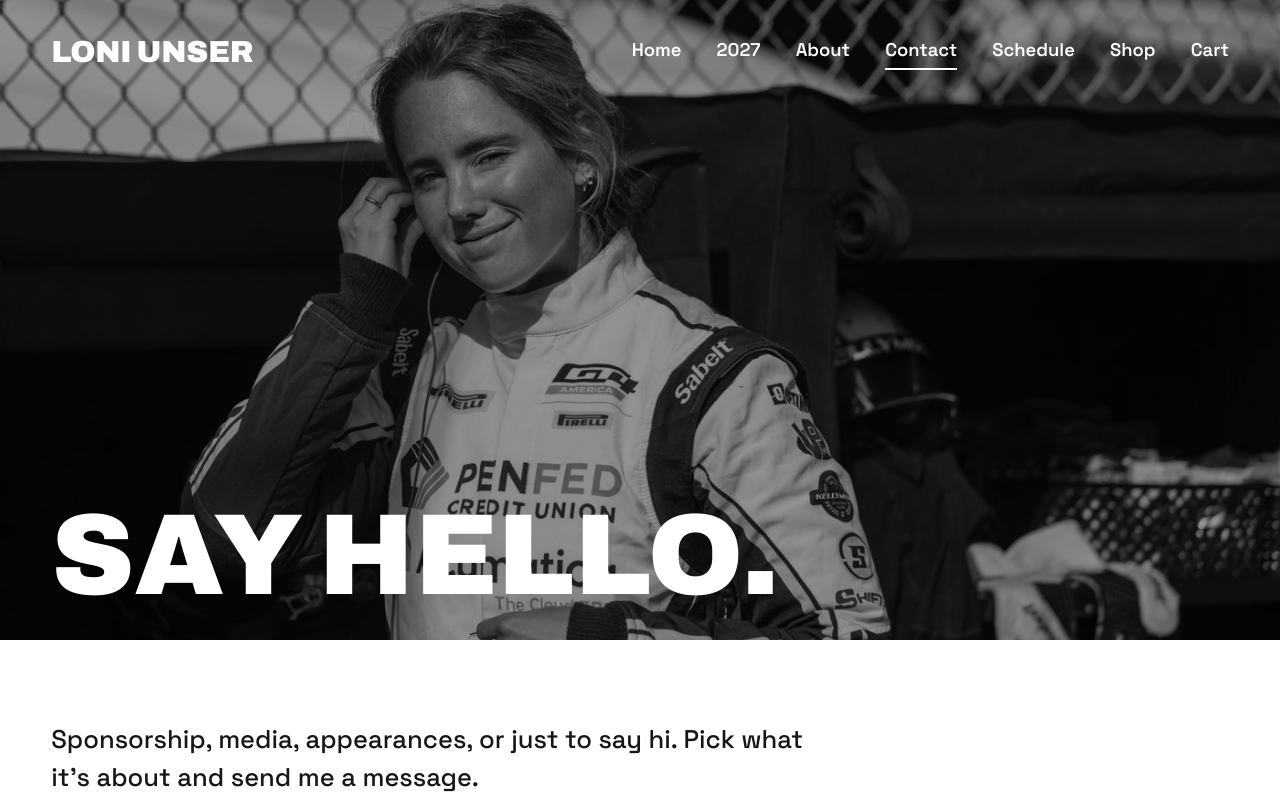
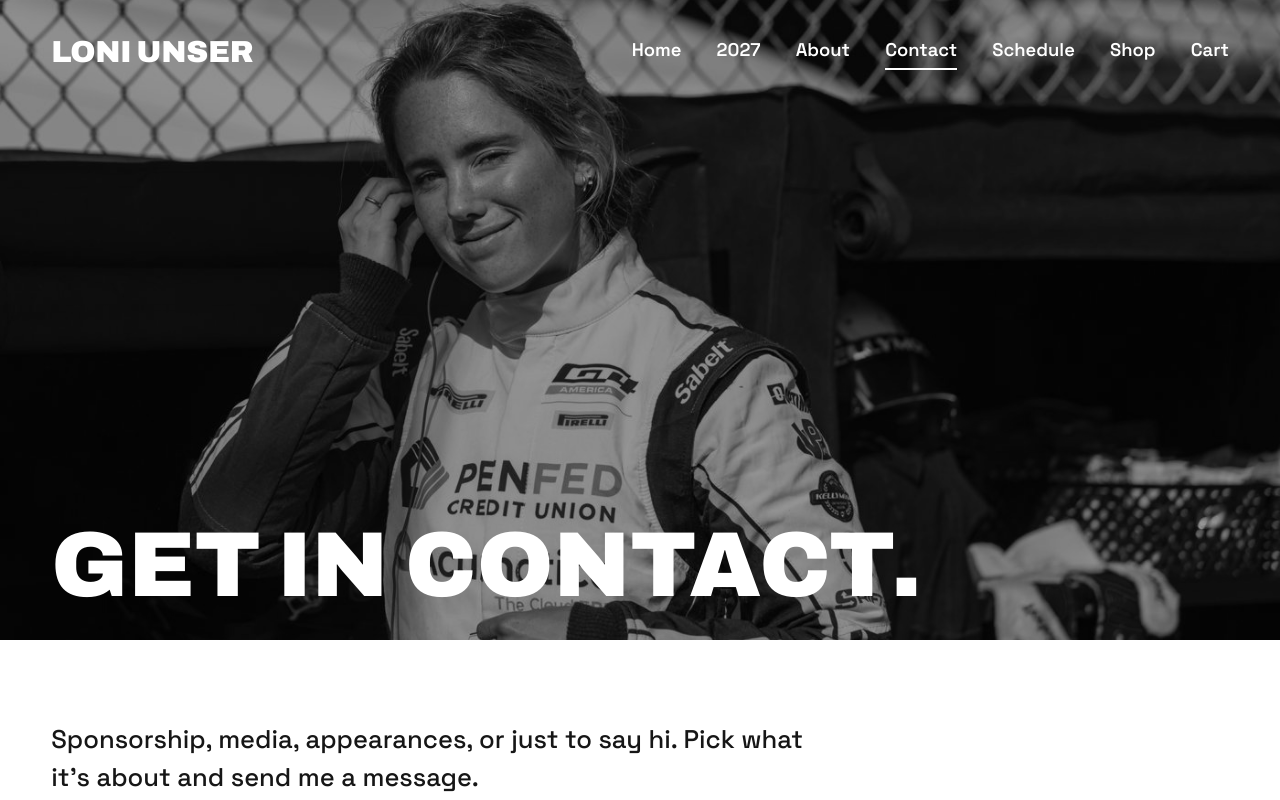
Before and after one commit to loniunser/Loni-Unser-Racing, a plain HTML site: page contact.html in a window 1280 px wide. Shown: the top 800 px of the page. Drawn offline with Linux system fonts and the light colour scheme.

Commit message:
Contact headline and footer link: 'Get in contact'
Co-Authored-By: Claude Sonnet 5.5 <noreply@anthropic.com>
Claude-Session: https://claude.ai/code/session_01UKpzJzssgiV1uMcqs8wXjJ

```diff
--- a/contact.html
+++ b/contact.html
@@ -1,7 +1,7 @@
 <!doctype html><html lang="en"><head><meta charset="utf-8"><meta name="viewport" content="width=device-width,initial-scale=1"><title>Contact — Loni Unser</title><meta name="description" content="Loni Unser: sports car racing driver. Schedule, story, partners and official merch."><link rel="preconnect" href="https://fonts.googleapis.com"><link rel="preconnect" href="https://fonts.gstatic.com" crossorigin><link href="https://fonts.googleapis.com/css2?family=Archivo:wdth,wght@125,900&family=Space+Grotesk:wght@500;600;700&display=swap" rel="stylesheet"><link rel="stylesheet" href="styles.css"></head><body class="on-photo"><main>
 <section class="hero ct2-hero">
 <img class="photo" src="assets/contact.jpg" alt="Loni smiling in the pits with her earpiece in">
-<h1>Say hello.</h1>
+<h1>Get in contact.</h1>
 </section>
 
 <section class="ct2-intro">
--- a/layout.js
+++ b/layout.js
@@ -36,7 +36,7 @@ document.body.insertAdjacentHTML("beforeend",
   `<footer class="site-footer">
    <div class="sponsors">${sp}</div>
    <div class="foot"><div class="big">Loni Unser</div><div class="social">${soc}</div>
-   <a class="big" href="contact.html">Say hello &rarr;</a></div>
+   <a class="big" href="contact.html">Get in contact &rarr;</a></div>
    <p class="legal">© ${new Date().getFullYear()} Loni Unser. All rights reserved.</p></footer>`);
 
 // Missing image → neat grey placeholder (so the site looks intentional before photos are added)
--- a/styles.css
+++ b/styles.css
@@ -242,7 +242,7 @@ input,textarea{font:inherit;padding:1rem;border:2px solid #000;background:#fff;w
 /* contact page, v3 */
 .ct2-hero{display:block;height:80svh;min-height:480px;color:#fff}
 .ct2-hero .photo{object-position:50% 8%}
-.ct2-hero h1{position:absolute;left:4vw;right:4vw;bottom:4vh;margin:0;font-size:clamp(2.6rem,9vw,8.5rem);line-height:.9;text-align:left}
+.ct2-hero h1{position:absolute;left:4vw;right:4vw;bottom:4vh;margin:0;font-size:clamp(2.4rem,7.2vw,7rem);line-height:.92;text-align:left}
 .ct2-email{padding:90px 4vw 40px}
 .ct2-addr{display:block;font:900 clamp(1.2rem,4.7vw,4.8rem)/1.05 "Archivo",Impact,sans-serif;font-stretch:125%;text-transform:uppercase;text-decoration:none;overflow-wrap:anywhere;margin-bottom:1.4rem}
 .ct2-addr:hover{text-decoration:underline;text-decoration-thickness:.08em;text-underline-offset:.12em}
```
